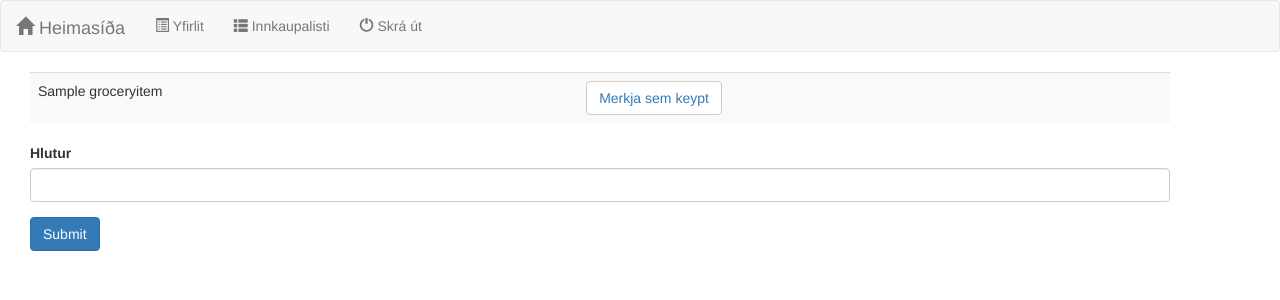
After one commit to gardyna/kommuna, a Django app: page /groceries/ in a window 1280 px wide. The commit adds this page. Shown: the top 300 px of the page. Run offline with Django 3.2, Linux system fonts and the light colour scheme; a user stored in the database is signed in; tables that the repository leaves empty hold one stand-in row (values such as "Sample post"); some libraries are stand-ins or nearby versions.

Commit message:
added grocery list

```diff
--- a/kommunabokhald/admin.py
+++ b/kommunabokhald/admin.py
@@ -1,7 +1,7 @@
 from django.contrib import admin
 from django.contrib.auth.models import User
 
-from .models import Rent, Housemate, Payment
+from .models import Rent, Housemate, Payment, GroceryItem
 
 
 # Register your models here.
@@ -9,3 +9,4 @@ admin.site.register(Rent)
 #admin.site.unregister(User)
 admin.site.register(Housemate)
 admin.site.register(Payment)
+admin.site.register(GroceryItem)
--- a/kommunabokhald/models.py
+++ b/kommunabokhald/models.py
@@ -74,3 +74,11 @@ class Rent(models.Model):
         :return:
         """
         return self.get_total_payment_due() // self.housemates_this_month
+
+
+
+class GroceryItem(models.Model):
+    """
+    an item that is needed
+    """
+    name = models.CharField(max_length=255)
--- a/kommunabokhald/templates/header.html
+++ b/kommunabokhald/templates/header.html
@@ -6,20 +6,27 @@
             </a>
         </div>
         <ul class="nav navbar-nav">
-          <li>
-              <a href="/overview">
+          <li class="nav-item">
+              <a class="nav-link" href="/overview">
                   <span class="glyphicon glyphicon-list-alt" aria-hidden="true"></span> Yfirlit
               </a>
           </li>
-          <li>{% if user.is_authenticated %}
-              <a href="{% url 'logout' %}">
-                  <span class="glyphicon glyphicon-off" aria-hidden="true"></span> Skrá út
-              </a>
-          {% else %}
-              <a href="{% url 'login' %}">
-                  <span class="glyphicon glyphicon-off" aria-hidden="true"></span> Skrá inn
-              </a>
-          {% endif %}</li>
+        <li class="nav-item">
+            <a class="nav-link" href="/groceries">
+                <span class="glyphicon glyphicon-th-list" aria-hidden="true"></span> Innkaupalisti
+            </a>
+        </li>
+          <li class="nav-item">
+              {% if user.is_authenticated %}
+                  <a class="nav-link" href="{% url 'logout' %}" style="">
+                      <span class="glyphicon glyphicon-off" aria-hidden="true"></span> Skrá út
+                  </a>
+              {% else %}
+                  <a class="nav-link" href="{% url 'login' %}">
+                      <span class="glyphicon glyphicon-off" aria-hidden="true"></span> Skrá inn
+                  </a>
+            {% endif %}
+          </li>
         </ul>
     </div>
 </nav>
--- /dev/null
+++ b/kommunabokhald/templates/kommunabokhald/groceries.html
@@ -0,0 +1,34 @@
+{% extends 'kommunabokhald/base.html' %}
+
+{% block content %}
+<div class="container" style="float: left">
+    <table class="table table-striped">
+        <tbody>
+        {% for item in items %}
+            <tr>
+                <td>
+                    {{ item.name }}
+                </td>
+                <td>
+                    <button class="btn btn-default">
+                        <a href="/removegrocery/{{ item.id }}">
+                            Merkja sem keypt
+                        </a>
+                    </button>
+                </td>
+            </tr>
+        {% endfor %}
+        </tbody>
+    </table>
+
+    <form method="post" action="/addgrocery/">
+        {% csrf_token %}
+        <div class="form-group">
+            <label for="item">Hlutur</label>
+            <input class="form-control" id="item" type="text" name="item" />
+        </div>
+        <input class="btn btn-primary" type="submit" >
+</form>
+</div>
+
+{% endblock %}
--- a/kommunabokhald/urls.py
+++ b/kommunabokhald/urls.py
@@ -7,6 +7,9 @@ urlpatterns = [
     url(r'^paymentsintimespan/$', views.payments_in_timespan, name='payments_in_timespan'),
     url(r'^overview/$', views.overview, name='overview'),
     url(r'^payment/$', views.payment, name='payment'),
+    url(r'^groceries/$', views.grocery_list, name='groceries'),
+    url(r'^addgrocery/$', views.add_grocery_item, name='add_grocery'),
+    url(r'^removegrocery/(?P<id>[^/]+)/$', views.remove_grocery_item, name='remove_grocery'),
     url(r'^index/$', views.index, name='index'),
     url(r'^$', views.index, name='index'),
 ]
--- a/kommunabokhald/views.py
+++ b/kommunabokhald/views.py
@@ -4,7 +4,7 @@ from django.http import JsonResponse
 
 import datetime
 
-from .models import Housemate, Payment, Rent
+from .models import Housemate, Payment, Rent, GroceryItem
 
 
 # Create your views here.
@@ -23,13 +23,14 @@ def payment(request):
     """
     p = Payment(
         amount=int(request.POST['amount']),
-        reason=request.POST['reason'],
+        reason=request.POST.get('reason', ''),
         user=Housemate.objects.get(pk=request.user.pk),
         # is_rent is optional and can be None. therefore make an explicit check
         is_rent=True if request.POST.get('is_rent', False) else False
     )
     p.save()
     return redirect('/index/', permanent=True)
+
 
 @login_required
 def overview(request):
@@ -47,16 +48,17 @@ def overview(request):
     payments = (Payment.objects.filter(payment_date__range=[since, to], is_rent=False)
                 .order_by('-payment_date'))
     print('payments', payments)
-    userPayments = Payment.objects.filter(user=user, payment_date__range=[since, to], is_rent=True)
-    return render(request, 'kommunabokhald/overview.html',{
+    user_payments = Payment.objects.filter(user=user, payment_date__range=[since, to], is_rent=True)
+    return render(request, 'kommunabokhald/overview.html', {
                 'rents': rents,
                 'payments': payments,
                 'user': user,
-                'userPayments': userPayments,
+                'userPayments': user_payments,
                 'total': sum(r.house_rent/r.housemates_this_month for r in rents),
                 'from': since,
                 'to': to,
                 })
+
 
 @login_required
 def payments_in_timespan(request):
@@ -68,3 +70,36 @@ def payments_in_timespan(request):
     """
     payments = Payment.objects.filter(payment_date__range=[request.GET['from'], request.GET['to']])
     return JsonResponse(payments)
+
+
+@login_required
+def grocery_list(request):
+    """
+    get the grocery list
+    :param request:
+    :return:
+    """
+    items = GroceryItem.objects.all()
+    return render(request, 'kommunabokhald/groceries.html', {
+        'items': items
+    })
+
+@login_required
+def add_grocery_item(request):
+    """
+    add item to grocery list
+    :param request:
+    :return:
+    """
+    print(request.POST.get('item'))
+    item = GroceryItem(
+        name=request.POST['item']
+    )
+    item.save()
+    return redirect('/groceries/')
+
+
+def remove_grocery_item(request, id):
+    item = GroceryItem.objects.filter(pk=id)
+    item.delete()
+    return redirect('/groceries/')
```
Also changed, not shown: kommuna/settings.py (+4 -4 lines), kommunabokhald/templates/kommunabokhald/index.html (+2 -6 lines).
